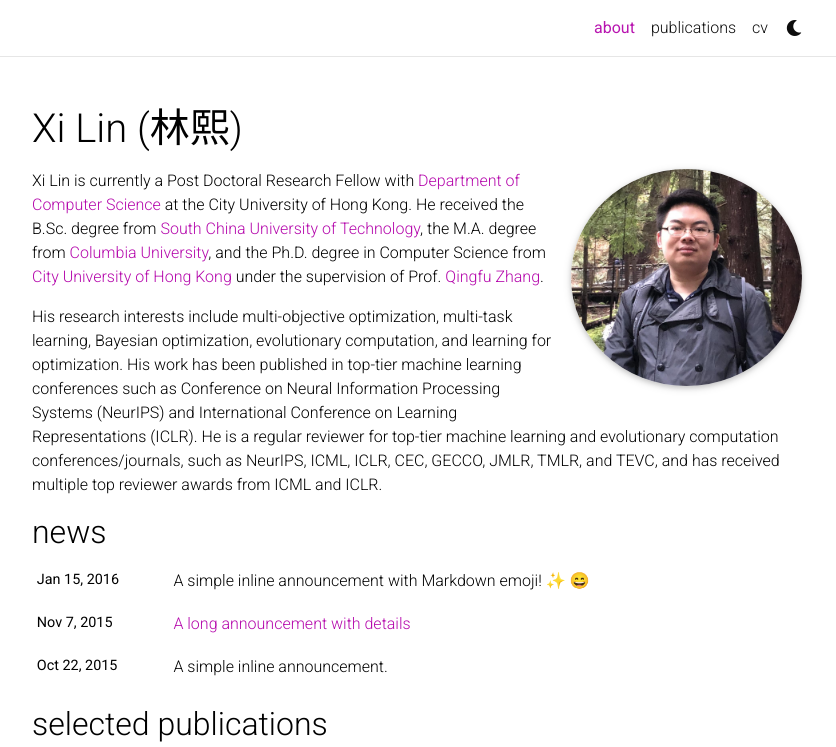
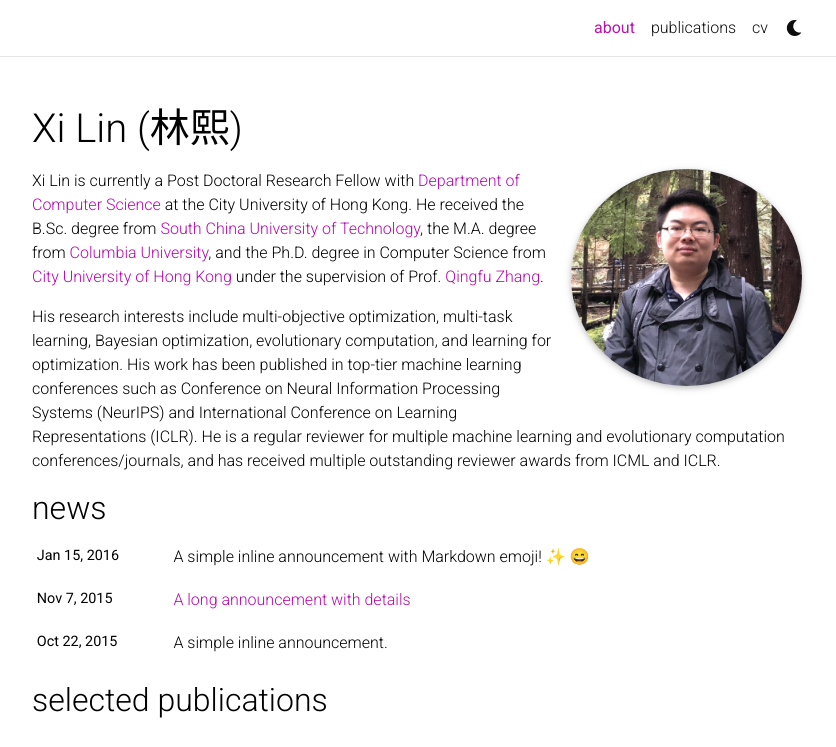
Before and after one commit to Xi-L/Xi-L.github.io, a Jekyll site: the page built from _pages/about.md, in a window 1280 px wide and 1041 px high, cut to the strip 0-747 px from the top of the window. Shown: the whole strip, without its empty margins (223-1059 px from the left). Built offline with Jekyll 4.4.1, drawn with Linux system fonts in a browser that asks for light colours; full-size pictures stand in for the smaller copies a plugin makes; emoji names are drawn with the system emoji font; comment, search, counter and statistics services are not loaded; a style sheet for code colours, icons or effects is not loaded.

Commit message:
Update about.md

```diff
--- a/_pages/about.md
+++ b/_pages/about.md
@@ -18,7 +18,7 @@ social: true  # includes social icons at the bottom of the page
 
 Xi Lin is currently a Post Doctoral Research Fellow with [Department of Computer Science](https://www.cs.cityu.edu.hk/) at the City University of Hong Kong. He received the B.Sc. degree from [South China University of Technology](https://www.scut.edu.cn/en/), the M.A. degree from [Columbia University](https://www.columbia.edu/), and the Ph.D. degree in Computer Science from [City University of Hong Kong](https://www.cityu.edu.hk/) under the supervision of Prof. [Qingfu Zhang](https://www.cs.cityu.edu.hk/~qzhan7/index.html).
 
-His research interests include multi-objective optimization, multi-task learning, Bayesian optimization, evolutionary computation, and learning for optimization. His work has been published in top-tier machine learning conferences such as Conference on Neural Information Processing Systems (NeurIPS) and International Conference on Learning Representations (ICLR). He is a regular reviewer for top-tier machine learning and evolutionary computation conferences/journals, such as NeurIPS, ICML, ICLR, CEC, GECCO, JMLR, TMLR, and TEVC, and has received multiple top reviewer awards from ICML and ICLR.
+His research interests include multi-objective optimization, multi-task learning, Bayesian optimization, evolutionary computation, and learning for optimization. His work has been published in top-tier machine learning conferences such as Conference on Neural Information Processing Systems (NeurIPS) and International Conference on Learning Representations (ICLR). He is a regular reviewer for multiple machine learning and evolutionary computation conferences/journals, and has received multiple outstanding reviewer awards from ICML and ICLR.
 
 <!-- Write your biography here. Tell the world about yourself. Link to your favorite [subreddit](http://reddit.com). You can put a picture in, too. The code is already in, just name your picture `prof_pic.jpg` and put it in the `img/` folder.
 
```
